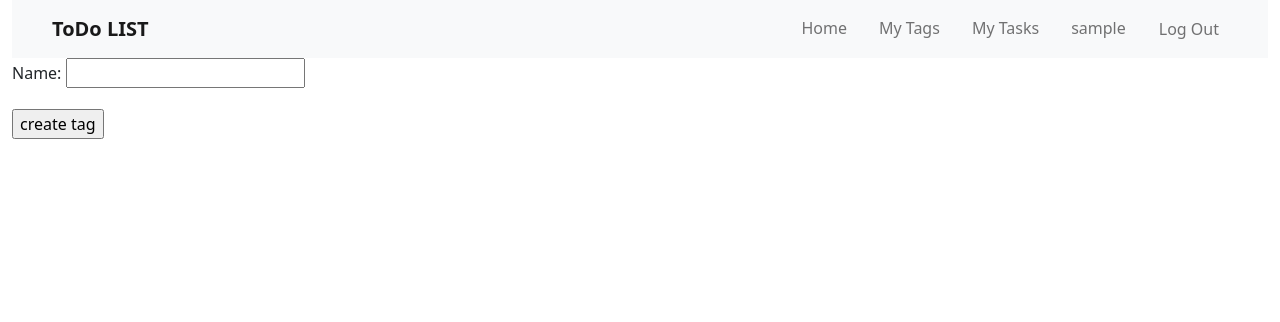
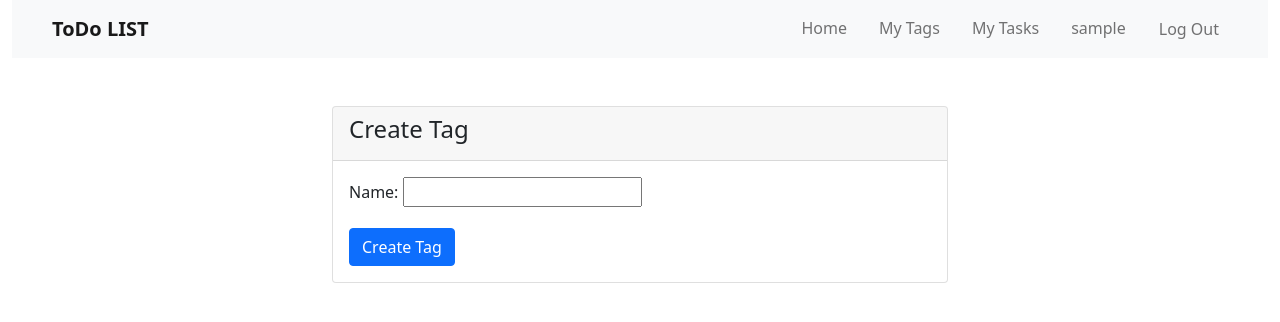
Before and after one commit to Timur5050/toDo-list-project, a Django app: page /tags/create/ in a window 1280 px wide. Shown: the top 322 px of the page. Run offline with Django 5.2, Linux system fonts and the light colour scheme; the visitor is signed in with stand-in values (Sample User, id 1).

Commit message:
changed design of tag creation page

```diff
--- a/templates/roster/tag_form.html
+++ b/templates/roster/tag_form.html
@@ -1,9 +1,20 @@
 {% extends "base.html" %}
 
 {% block content %}
-<form action="" method="post">
-  {% csrf_token %}
-  {{ form.as_p }}
-  <input type="submit" value="create tag">
-</form>
+<div class="row justify-content-center mt-5">
+    <div class="col-md-6">
+        <div class="card">
+            <div class="card-header">
+                <h4>Create Tag</h4>
+            </div>
+            <div class="card-body">
+                <form action="" method="post">
+                    {% csrf_token %}
+                    {{ form.as_p }}
+                    <button type="submit" class="btn btn-primary">Create Tag</button>
+                </form>
+            </div>
+        </div>
+    </div>
+</div>
 {% endblock %}
```
